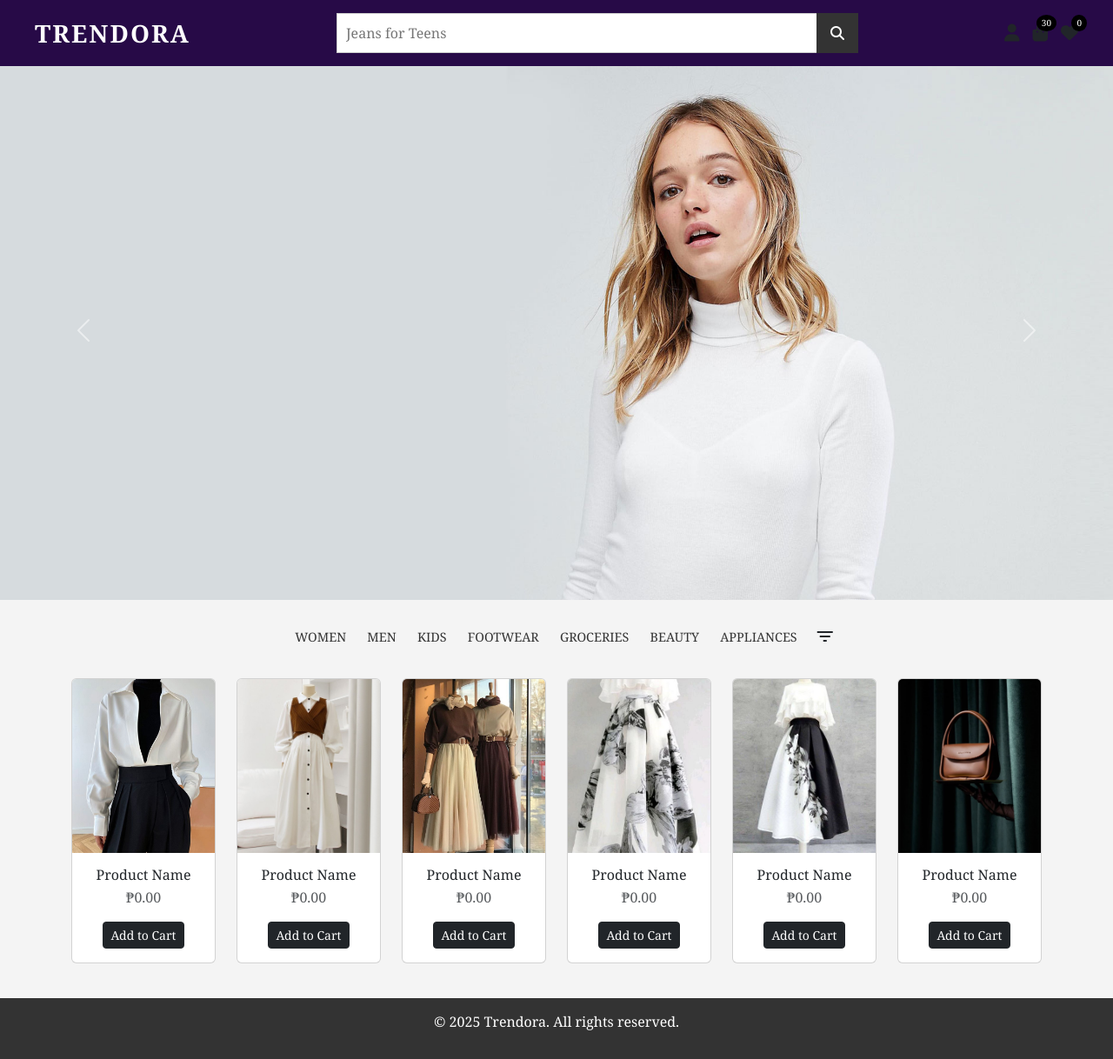
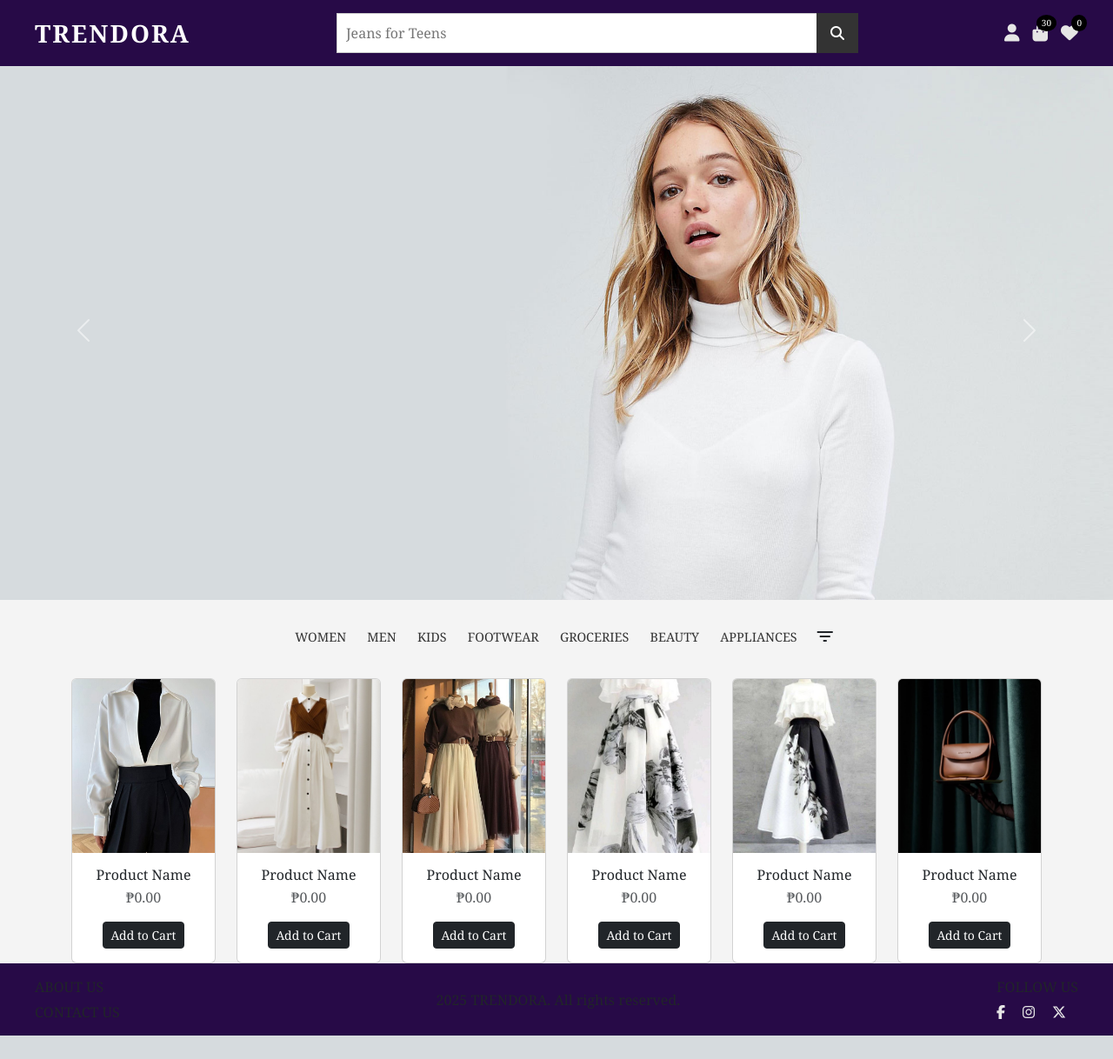
Before and after one commit to llonne-dellosa25/Trendora, a PHP site: page /Trendora/html/product-listing.html in a window 1280 px wide. Shown: the whole page at 87% size. After the commit the page ends 1191 px from the top, so only its background shows below. Run offline with PHP 8.4, Linux system fonts and the light colour scheme.

```diff
--- a/html/product-listing.html
+++ b/html/product-listing.html
@@ -3,24 +3,47 @@
 <head>
   <meta charset="UTF-8" />
   <meta name="viewport" content="width=device-width, initial-scale=1.0"/>
-  <title>Trendora</title>
+  <title>Product Listing</title>
 
   <!--Bootstrap 5 Only -->
   <link href="https://cdn.jsdelivr.net/npm/bootstrap@5.3.2/dist/css/bootstrap.min.css" rel="stylesheet">
+
   <!--Font Awesome -->
   <link
     rel="stylesheet"
-    href="https://cdnjs.cloudflare.com/ajax/libs/font-awesome/6.5.0/css/all.min.css"
-    crossorigin="anonymous"
-    referrerpolicy="no-referrer"
-  />
-  <!--External CSS -->
-  <link rel="stylesheet" href="style.css" />
+    href="https://cdnjs.cloudflare.com/ajax/libs/font-awesome/6.5.0/css/all.min.css" crossorigin="anonymous" referrerpolicy="no-referrer"/>
 
   <!--Filter Icon-->
   <link rel="stylesheet" href="https://fonts.googleapis.com/css2?family=Material+Symbols+Outlined:opsz,wght,FILL,GRAD@20..48,100..700,0..1,-50..200&icon_names=filter_list" />
 
+    <!--External CSS -->
+    <link rel="stylesheet" href="style.css" />
+
 </head>
+<style>
+  .filter-sidebar {
+  position: absolute;
+  top: 120%; /* Places it right below the filter icon */
+  right: 0;
+  width: 250px;
+  background-color: #fff;
+  padding: 20px;
+  border: 1px solid #ccc;
+  display: none;
+  box-shadow: 0 2px 10px rgba(0, 0, 0, 0.1);
+  z-index: 999;
+}
+
+.filter-sidebar.active {
+  display: block;
+}
+.filter-button {
+  background: none;
+  border: none;
+  cursor: pointer;
+  font-size: 12px;
+}
+</style>
 <body>
   <!-- Search Header -->
   <div class="header">
@@ -155,8 +228,22 @@
   </main>
 
   <!-- Footer -->
-  <footer>
-    <p>&copy; 2025 Trendora. All rights reserved.</p>
+  <footer class="footer">
+    <div class="footer-left">
+      <div>ABOUT US</div>
+      <div>CONTACT US</div>
+    </div>
+    <div class="footer-center">
+      2025 TRENDORA. All rights reserved.
+    </div>
+    <div class="footer-right">
+      <span>FOLLOW US</span>
+      <div class="icons">
+        <span><i class="fab fa-facebook-f"></i></span>
+        <span><i class="fab fa-instagram"></i></span>
+        <span><i class="fab fa-x-twitter"></i></span>
+      </div>
+    </div>
   </footer>
 
   <!-- JS -->
@@ -177,6 +264,27 @@
       }
     }, 2000);
   </script>
+
+
+<script>
+   // Filter sidebar logic
+   const filterBtn = document.getElementById("filterBtn");
+  const sidebar = document.getElementById("filterSidebar");
+
+  if (filterBtn && sidebar) {
+    filterBtn.addEventListener("click", () => {
+      sidebar.classList.toggle("active");
+    });
+
+    document.addEventListener("click", function (e) {
+      if (!sidebar.contains(e.target) && !filterBtn.contains(e.target)) {
+        sidebar.classList.remove("active");
+      }
+    });
+  }
+</script>
+  <!-- JS Dependencies -->
+  <script src="script.js"></script>
   <script src="https://cdn.jsdelivr.net/npm/bootstrap@5.3.2/dist/js/bootstrap.bundle.min.js"></script>
 </body>
 </html>
--- a/html/style.css
+++ b/html/style.css
@@ -180,7 +180,7 @@ body {
   justify-content: space-between;
   align-items: center;
   padding: 15px 40px;
-  font-size: 0.7rem;
+  font-size: 1rem;
 }
 
 .footer-left,
@@ -248,6 +248,7 @@ body {
   display: flex;
   gap: 15px;
   font-size: 20px;
+  color: #e6e6e6;
 }
 
 .icon {
@@ -298,11 +299,3 @@ header {
   height: 200px;
   object-fit: cover;
 }
-
-footer {
-  background: #333;
-  color: white;
-  text-align: center;
-  padding: 15px 0;
-  margin-top: 40px;
-}
```
Also changed, not shown: other parts of html/product-listing.html (+50 -0 lines).
